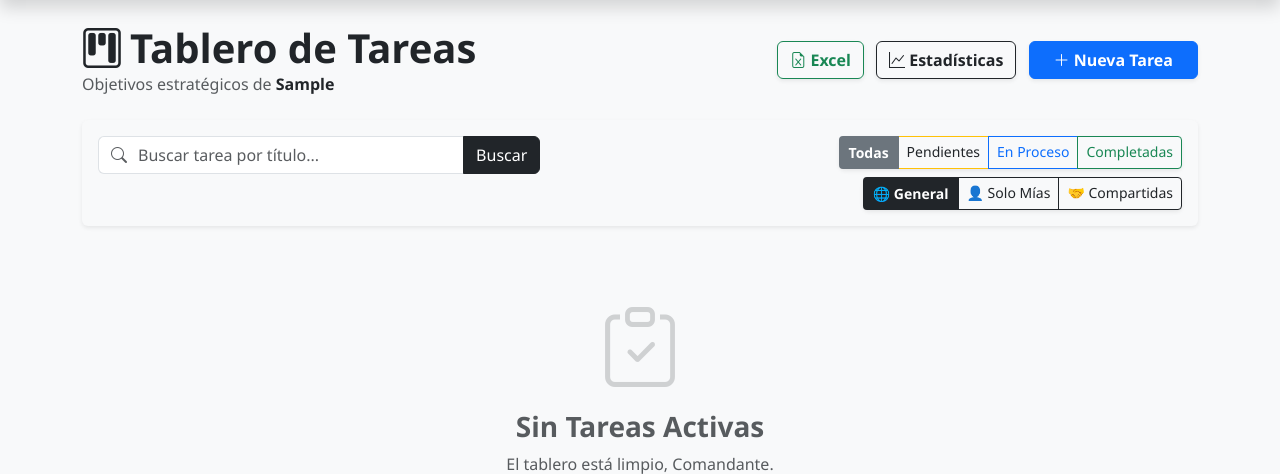
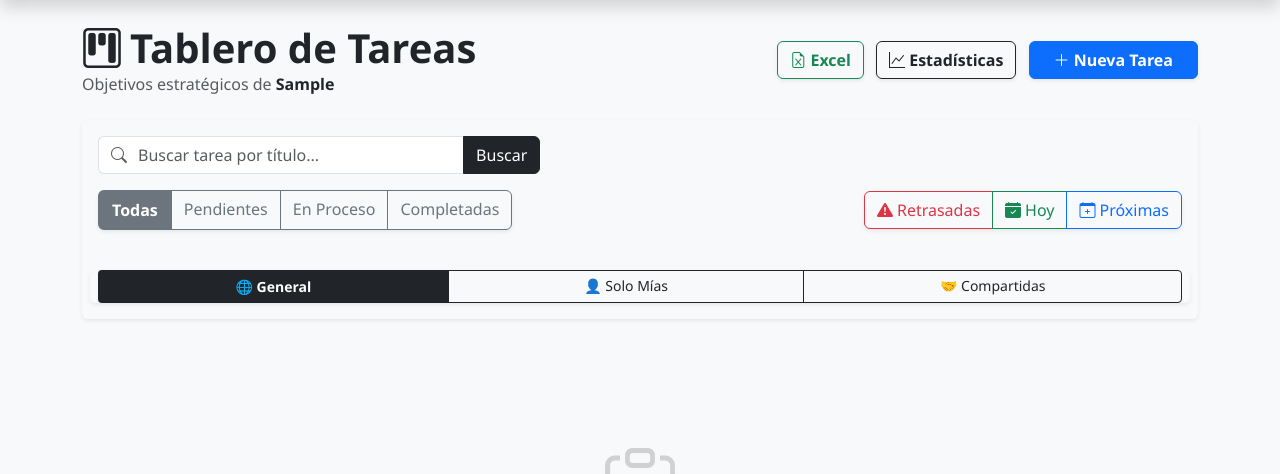
Before and after one commit to JELLABS/UpTask_System, a Django app: page /tablero/ in a window 1280 px wide. Shown: the part 56-530 px from the top of the page. Run offline with Django 5.2, Linux system fonts and the light colour scheme; the visitor is signed in with stand-in values (Sample User, id 1); data that the repository does not hold is empty; some libraries are stand-ins or nearby versions.

Commit message:
ESTABLE V2.1. Mejora: Busqueda por hoy, retrasadas, Proximas

```diff
--- a/tasks/templates/tasks/home.html
+++ b/tasks/templates/tasks/home.html
@@ -46,12 +46,29 @@
                 </div>
             </div>
 
-            <div class="col-md-7 d-flex flex-wrap justify-content-end align-items-center gap-2">
-                <div class="btn-group btn-group-sm shadow-sm" role="group">
-                    <a href="?filter=&search={{ search_query }}&ownership={{ ownership_filter }}" class="btn btn-outline-secondary {% if status_filter == '' %}active bg-secondary text-white{% endif %}">Todas</a>
-                    <a href="?filter=PENDIENTE&search={{ search_query }}&ownership={{ ownership_filter }}" class="btn btn-outline-warning text-dark {% if status_filter == 'PENDIENTE' %}active bg-warning{% endif %}">Pendientes</a>
-                    <a href="?filter=EN_PROCESO&search={{ search_query }}&ownership={{ ownership_filter }}" class="btn btn-outline-primary {% if status_filter == 'EN_PROCESO' %}active bg-primary text-white{% endif %}">En Proceso</a>
-                    <a href="?filter=COMPLETADA&search={{ search_query }}&ownership={{ ownership_filter }}" class="btn btn-outline-success {% if status_filter == 'COMPLETADA' %}active bg-success text-white{% endif %}">Completadas</a>
+                <div class="d-flex flex-wrap gap-2 mb-4 align-items-center justify-content-between">
+
+                    <div class="btn-group shadow-sm">
+                        <a href="?filter=" class="btn btn-outline-secondary {% if not status_filter %}active fw-bold{% endif %}">Todas</a>
+                        <a href="?filter=PENDIENTE" class="btn btn-outline-secondary {% if status_filter == 'PENDIENTE' %}active fw-bold{% endif %}">Pendientes</a>
+                        <a href="?filter=EN_PROCESO" class="btn btn-outline-secondary {% if status_filter == 'EN_PROCESO' %}active fw-bold{% endif %}">En Proceso</a>
+                        <a href="?filter=COMPLETADA" class="btn btn-outline-secondary {% if status_filter == 'COMPLETADA' %}active fw-bold{% endif %}">Completadas</a>
+                    </div>
+
+                    <div class="btn-group shadow-sm">
+                        <a href="?filter=retrasadas" class="btn btn-outline-danger {% if status_filter == 'retrasadas' %}active fw-bold{% endif %}" title="Vencidas y sin completar">
+                            <i class="bi bi-exclamation-triangle-fill me-1"></i>Retrasadas
+                        </a>
+
+                        <a href="?filter=hoy" class="btn btn-outline-success {% if status_filter == 'hoy' %}active fw-bold{% endif %}" title="Vencen hoy">
+                            <i class="bi bi-calendar-check-fill me-1"></i>Hoy
+                        </a>
+
+                        <a href="?filter=proximas" class="btn btn-outline-primary {% if status_filter == 'proximas' %}active fw-bold{% endif %}" title="Futuras">
+                            <i class="bi bi-calendar-plus me-1"></i>Próximas
+                        </a>
+                    </div>
+
                 </div>
 
                 <div class="btn-group btn-group-sm shadow-sm" role="group">
--- a/tasks/views.py
+++ b/tasks/views.py
@@ -120,27 +120,70 @@ def eliminar_proyecto(request, pk):
     return render(request, 'tasks/eliminar_generico.html', {'objeto': proyecto, 'tipo': 'Proyecto', 'cancel_url': 'lista_proyectos'})
 
 # --- DASHBOARD & OPERACIONES ---
+# tasks/views.py
+
 @login_required
 def home(request):
-    misiones = Tarea.objects.filter(Q(usuario=request.user) | Q(compartida_con=request.user) | Q(responsable=request.user)).distinct()
+    # 1. Base: Mis tareas y las compartidas
+    misiones = Tarea.objects.filter(
+        Q(usuario=request.user) |
+        Q(compartida_con=request.user) |
+        Q(responsable=request.user)
+    ).distinct()
 
+    # 2. Captura de parámetros
     search = request.GET.get('search', '')
-    status = request.GET.get('filter', '')
+    status = request.GET.get('filter', '') # Aquí recibimos la orden (hoy, retrasadas, etc.)
     ownership = request.GET.get('ownership', '')
 
-    if search: misiones = misiones.filter(titulo__icontains=search)
-    if status: misiones = misiones.filter(estado=status)
-    if ownership == 'mis_tareas': misiones = misiones.filter(usuario=request.user)
-    elif ownership == 'compartidas': misiones = misiones.filter(compartida_con=request.user)
+    hoy = timezone.now().date() # Fecha actual del servidor
 
-    misiones = misiones.annotate(orden=Case(When(estado='COMPLETADA', then=Value(2)), default=Value(1), output_field=IntegerField())).order_by('orden', 'fecha_objetivo')
+    # 3. Filtro de Búsqueda (Texto)
+    if search:
+        misiones = misiones.filter(titulo__icontains=search)
+
+    # 4. FILTROS DE ESTADO Y TIEMPO (LA MEJORA)
+    if status == 'retrasadas':
+        # Vencidas (fecha < hoy) Y que NO estén completadas
+        misiones = misiones.filter(fecha_objetivo__lt=hoy).exclude(estado='COMPLETADA')
+
+    elif status == 'hoy':
+        # Exactamente para hoy
+        misiones = misiones.filter(fecha_objetivo=hoy)
+
+    elif status == 'proximas':
+        # Futuro (fecha > hoy)
+        misiones = misiones.filter(fecha_objetivo__gt=hoy)
+
+    elif status:
+        # Si no es de tiempo, asumimos que es un estado normal (PENDIENTE, EN_PROCESO, etc.)
+        misiones = misiones.filter(estado=status)
+
+    # 5. Filtro de Propiedad
+    if ownership == 'mis_tareas':
+        misiones = misiones.filter(usuario=request.user)
+    elif ownership == 'compartidas':
+        misiones = misiones.filter(compartida_con=request.user)
+
+    # 6. Ordenamiento: Primero las urgentes (Vencidas/Hoy), luego por fecha
+    misiones = misiones.annotate(
+        orden_estado=Case(
+            When(estado='COMPLETADA', then=Value(3)),
+            default=Value(1),
+            output_field=IntegerField()
+        )
+    ).order_by('orden_estado', 'fecha_objetivo')
+
+    # Paginación
+    paginator = Paginator(misiones, 10)
+    page_obj = paginator.get_page(request.GET.get('page'))
 
     return render(request, 'tasks/home.html', {
-        'misiones': Paginator(misiones, 10).get_page(request.GET.get('page')),
+        'misiones': page_obj,
         'search_query': search,
         'status_filter': status,
         'ownership_filter': ownership,
-        'hoy': timezone.now().date()
+        'hoy': hoy
     })
 
 @login_required
```
